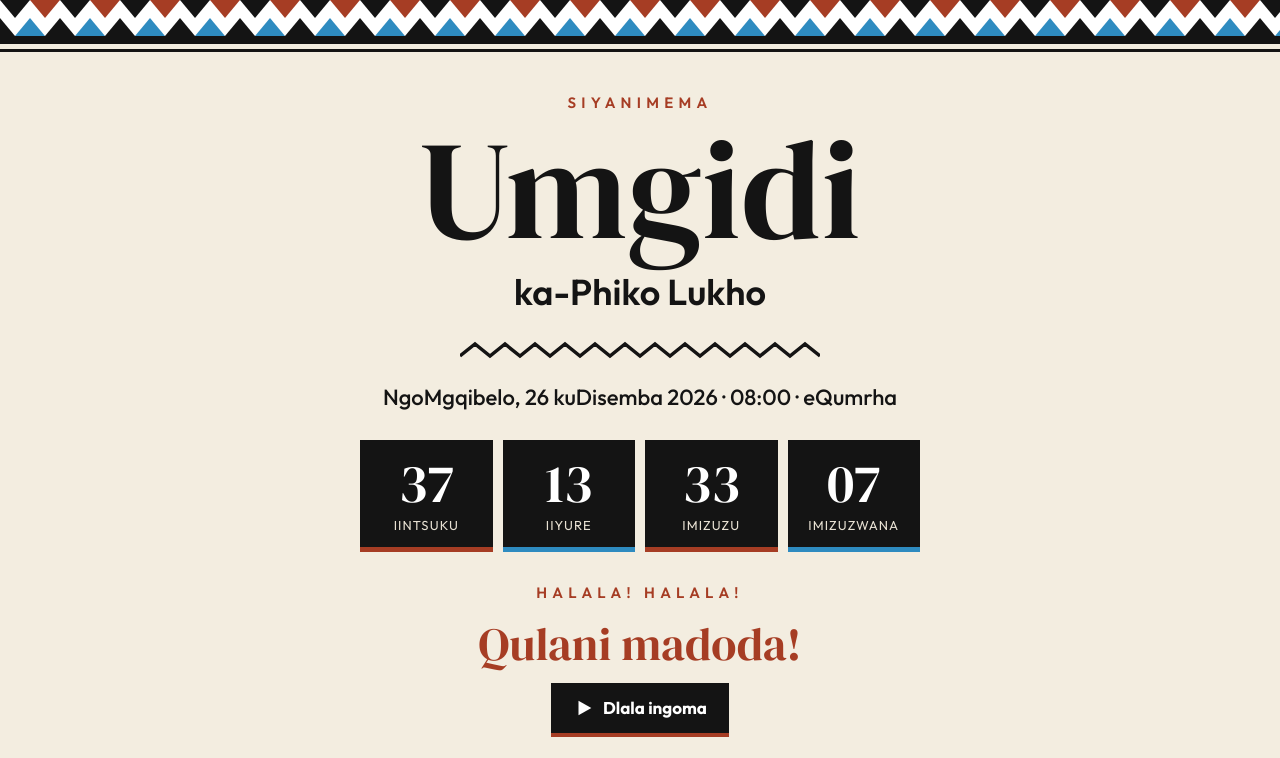
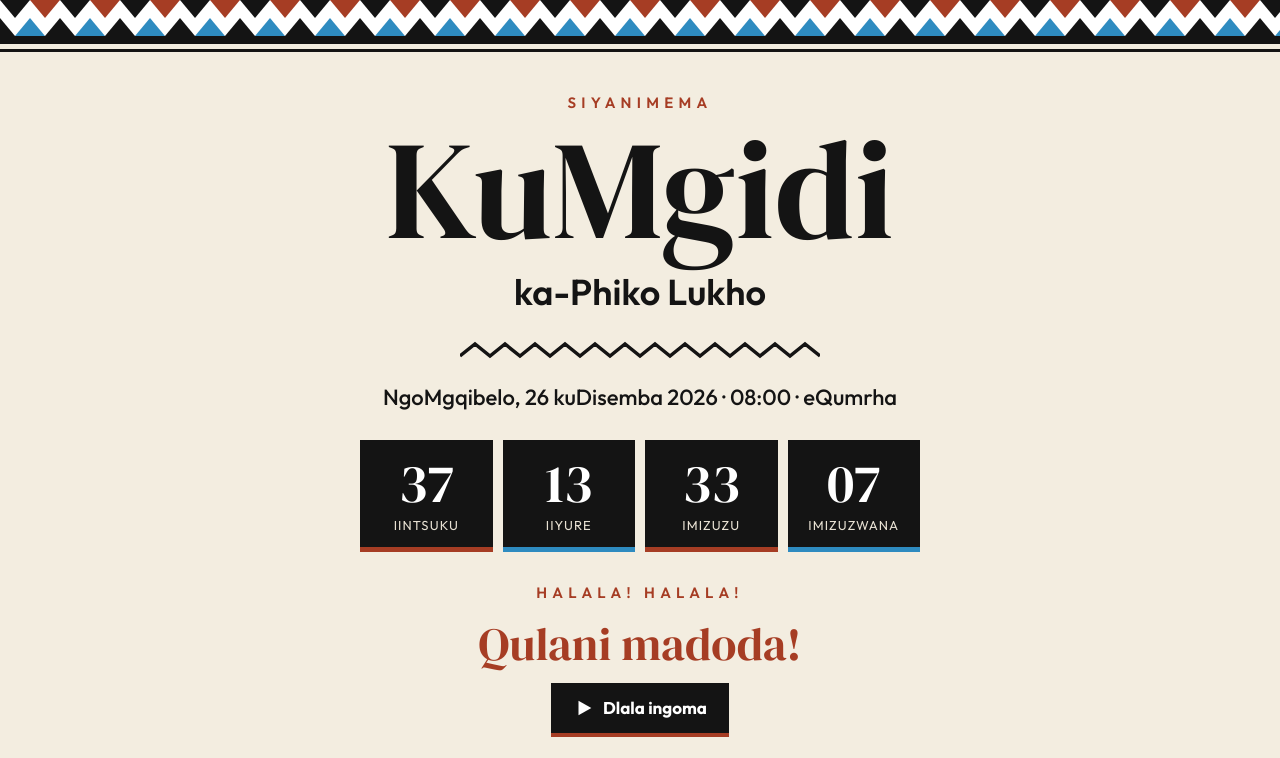
Before and after one commit to wamachumangqandu/umgidi-phiko-lukho, a plain HTML site: page index.html in a window 1280 px wide. Shown: the top 758 px of the page. Drawn offline with Linux system fonts and the light colour scheme.

Commit message:
Heading: KuMgidi
Co-Authored-By: Claude Opus 5.5 <noreply@anthropic.com>
Claude-Session: https://claude.ai/code/session_016H4qYtpp55kWCSmF81PETd

```diff
--- a/index.html
+++ b/index.html
@@ -94,7 +94,7 @@
 <main class="wrap">
   <header>
     <p class="kicker">SIYANIMEMA</p>
-    <h1>Umgidi</h1>
+    <h1>KuMgidi</h1>
     <p class="name" id="who"></p>
     <svg class="zig" viewBox="0 0 360 18" preserveAspectRatio="none" aria-hidden="true"><polyline points="0,15 15,3 30,15 45,3 60,15 75,3 90,15 105,3 120,15 135,3 150,15 165,3 180,15 195,3 210,15 225,3 240,15 255,3 270,15 285,3 300,15 315,3 330,15 345,3 360,15" fill="none" stroke="#141414" stroke-width="3.5"/></svg>
     <p class="when" id="when"></p>
```
